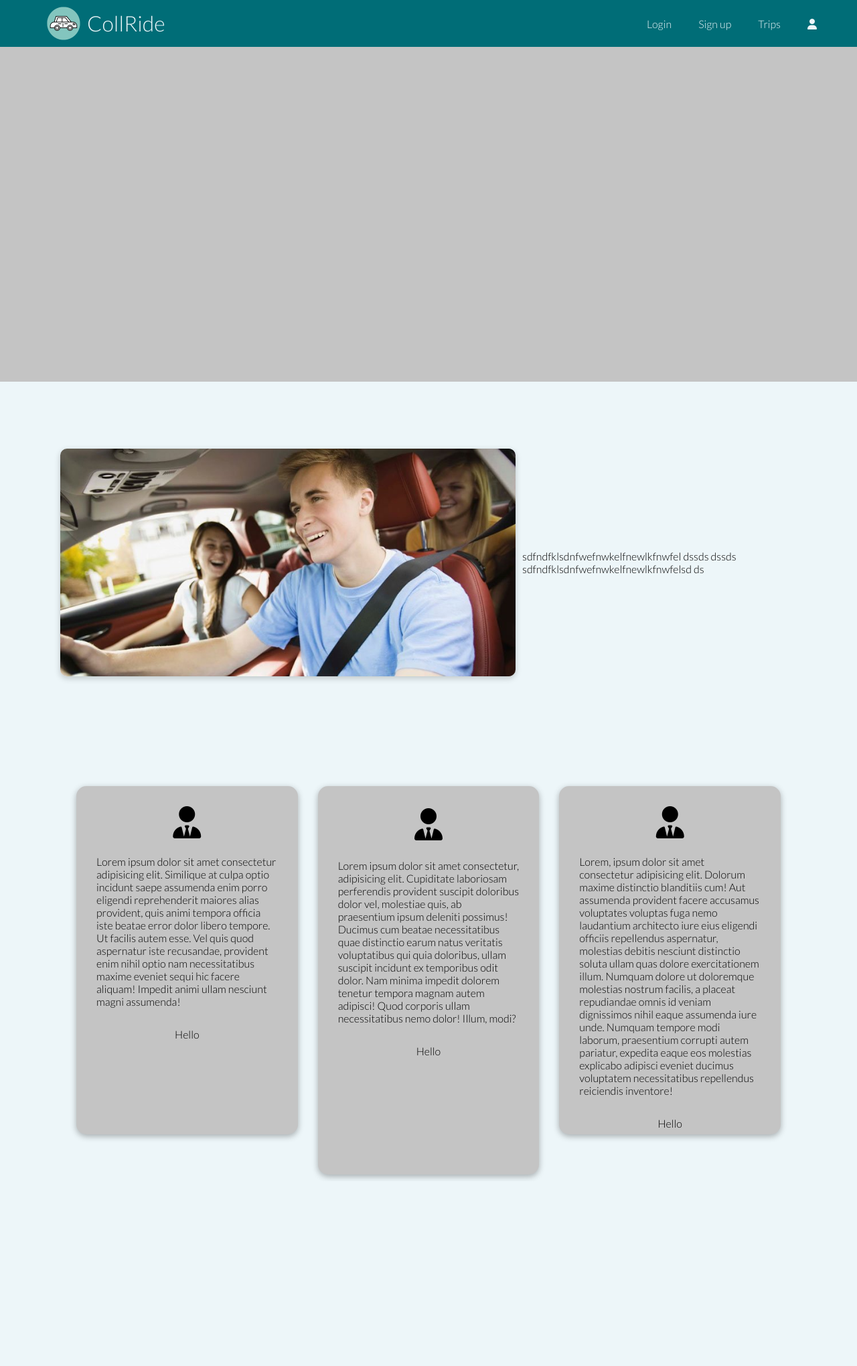
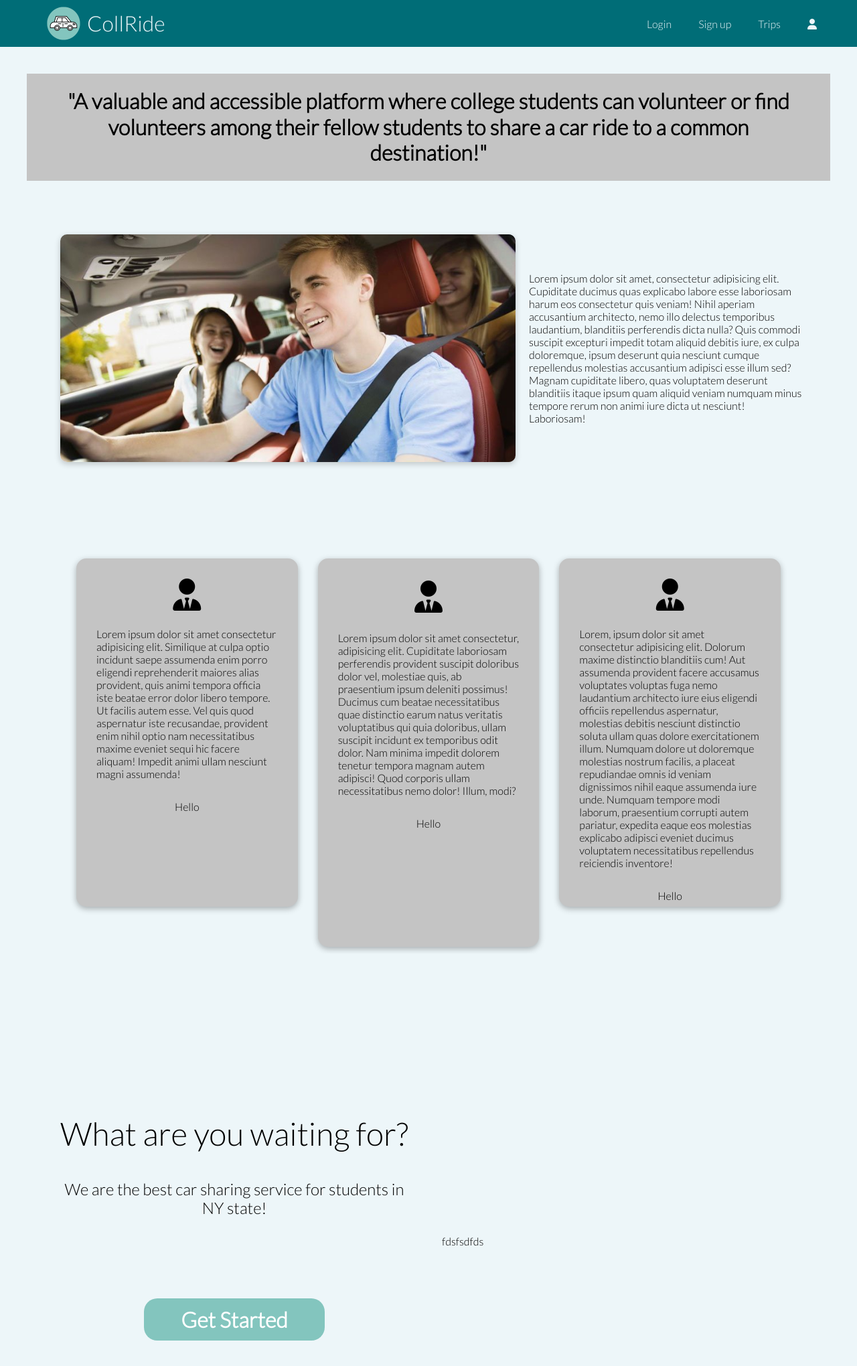
Before and after one commit to NaderASC20/collride, a Flask app: page / in a window 1280 px wide. Shown: the top 2040 px of the page at 67% size. Run offline with Flask 2, Linux system fonts and the light colour scheme; data that the repository does not hold is empty; some libraries are stand-ins or nearby versions.

Commit message:
home page

```diff
--- a/static/style.css
+++ b/static/style.css
@@ -289,10 +289,30 @@
 /* Home page */
 
 .missioninfo {
-  background-color: #c4c4c4;
-  height: 500px;
+  background-color: #EDF6F9;
+  height: 200px;
+  padding-bottom: 0px;
 }
 
+.missioninfo .container {
+  background-color: #C4C4C4;
+  align-items: center;
+  justify-content: center;
+}
+
+.missioninfo h1 {
+  text-align: center;
+  margin: auto;
+  font-weight: 600;
+}
+
+.image-facts {
+  padding-top: 0px;
+}
+
+.image-facts .grid {
+  grid-column-gap: 10px;
+}
 .image-facts .grid img {
   border-radius: 10px;
   box-shadow: 0 3px 10px rgba(0,0,0, 0.2);
@@ -346,10 +366,39 @@
   height: 650px;
 }
 
+.bottom .container {
+  height: 650px;
+}
+
 .bottom .grid {
   display: grid;
   grid-column-gap: 40px;
+  height: 100%;
+  width: 100%;
+}
 
+.bottom .grid .get-started {
+  text-align: center;
+}
+
+
+.bottom .btn {
+  border: none;
+  display: inline-block;
+  cursor: pointer;
+  border-radius: 20px;
+  color: #fff;
+  font-size: 2rem;
+  font-family: "Lato";
+  font-weight: 800;
+  margin: 80px auto;
+  background-color: #83C5BE;
+  padding: 12px 20px;
+  width: 50%;
+}
+
+.bottom .get-started h1{
+  margin: 40px auto;
 }
 
 /* cell number */
--- a/templates/home.html
+++ b/templates/home.html
@@ -9,23 +9,19 @@
 {% block content %}
 
 <section class="missioninfo">
-    <div class="container">
-
+    <div class="container flex">
+        <h1 class="md">"A valuable and accessible platform where college students can volunteer or find volunteers among their fellow students to share a car ride to a common destination!"</h1>
 
 
     </div>
 </section>
 
 <section class="image-facts">
-  <div class="container">
+  <div class="container flex">
     <div class="grid flex">
       <img src="../static/images/car-pol1.jpeg" alt="" />
       <p>
-        sdfndfklsdnfwefnwkelfnewlkfnwfel
-        dssds
-        dssds
-        sdfndfklsdnfwefnwkelfnewlkfnwfelsd
-        ds
+        Lorem ipsum dolor sit amet, consectetur adipisicing elit. Cupiditate ducimus quas explicabo labore esse laboriosam harum eos consectetur quis veniam! Nihil aperiam accusantium architecto, nemo illo delectus temporibus laudantium, blanditiis perferendis dicta nulla? Quis commodi suscipit excepturi impedit totam aliquid debitis iure, ex culpa doloremque, ipsum deserunt quia nesciunt cumque repellendus molestias accusantium adipisci esse illum sed? Magnam cupiditate libero, quas voluptatem deserunt blanditiis itaque ipsum quam aliquid veniam numquam minus tempore rerum non animi iure dicta ut nesciunt! Laboriosam!
       </p>
     </div>
   </div>
@@ -64,12 +60,17 @@
 <section class="bottom">
   <div class="container flex">
     <div class="grid flex">
-      <p>fddsfdsdsf</p>
-      <p>fdsfsdfds</p>
+      <div class="get-started">
+        <h1 class="lg">What are you waiting for?</h1>
+        <h1>We are the best car sharing service for students in NY state!</h1>
+        <a aria-current="page" href="/signup"><input class="btn" type="submit" value="Get Started" /></a>
+      </div>
+      <div class="screen">
+        <p>fdsfsdfds</p>
+      </div>
     </div>
 
   </div>
-
 
 </section>
 
```
